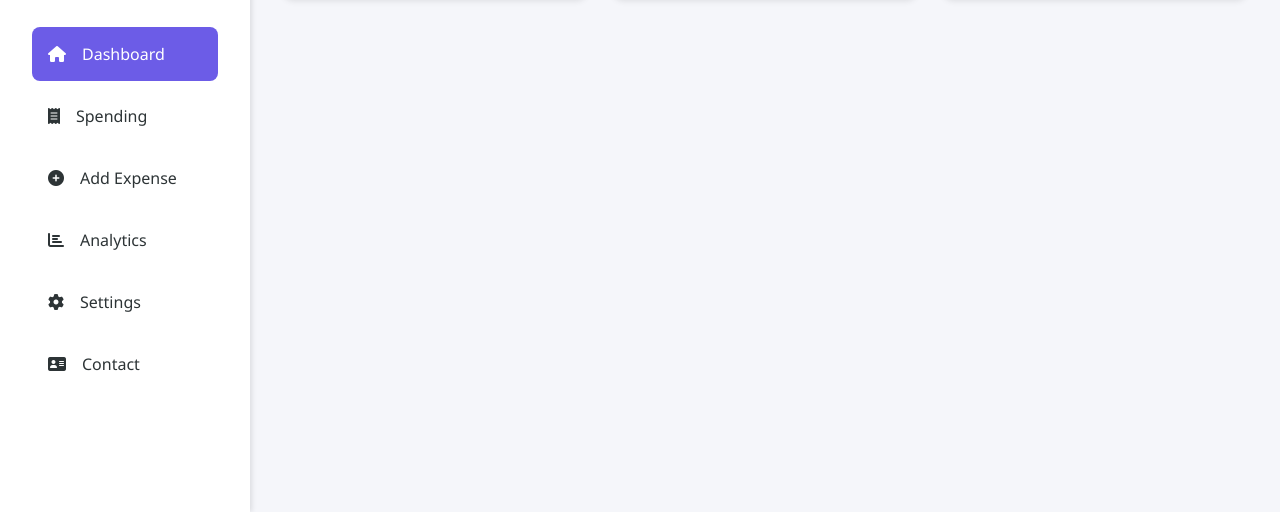
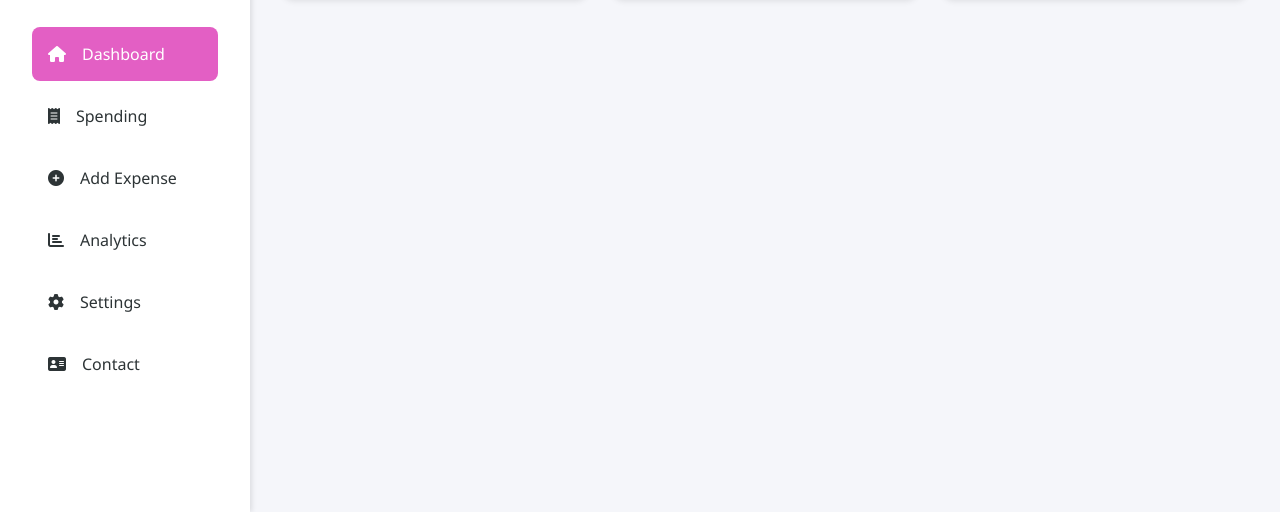
Before and after one commit to MrDD-2004/SpendDiary, a plain HTML site: page index.html in a window 1280 px wide. Shown: the part 288-800 px from the top of the page. Drawn offline with nearby package versions, Linux system fonts and the light colour scheme.

Commit message:
color change

```diff
--- a/styles.css
+++ b/styles.css
@@ -1,5 +1,5 @@
 :root {
-    --primary-color: #6c5ce7;
+    --primary-color: #e35fc4;
     --secondary-color: #a8a4e6;
     --background-color: #f5f6fa;
     --text-color: #2d3436;
```
